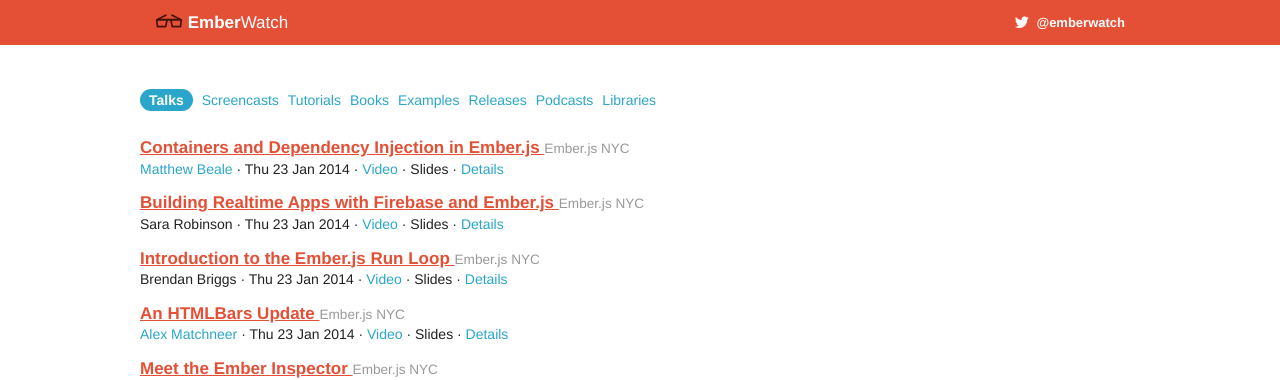
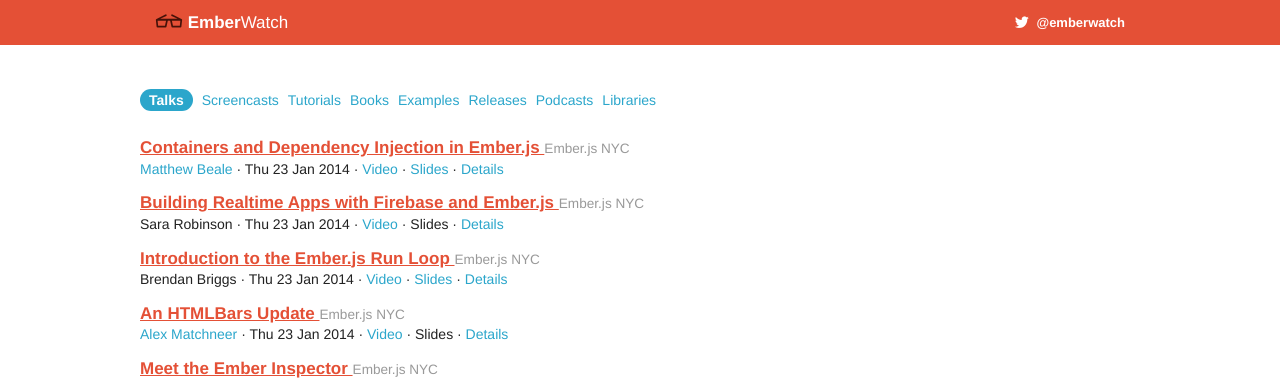
Before and after one commit to emberwatch/emberwatch, a Jekyll site: the page built from index.html, in a window 1280 px wide and 900 px high. Shown: the top 380 px of the window. Built offline with Jekyll 4.4.1, drawn with Linux system fonts in a browser that asks for light colours; comment, search, counter and statistics services are not loaded; part of the change alters nothing that is shown.

```diff
--- a/_data/talks.yml
+++ b/_data/talks.yml
@@ -7,6 +7,7 @@
   videos:
   - http://www.youtube.com/watch?v=iCZUKFNXA0k#t=6318
   url: "http://www.meetup.com/EmberJS-NYC/events/151950262/"
+  slides: http://www.slideshare.net/mixonic/containers-di
   id: 154
 - title: "Building Realtime Apps with Firebase and Ember.js"
   date: '2014-01-23'
@@ -25,6 +26,7 @@
   videos:
   - http://www.youtube.com/watch?v=iCZUKFNXA0k#t=3265
   url: "http://www.meetup.com/EmberJS-NYC/events/151950262/"
+  slides: http://bfbriggs.github.io/ember-run-loop#/
   id: 152
 - title: "An HTMLBars Update"
   date: '2014-01-23'
```
